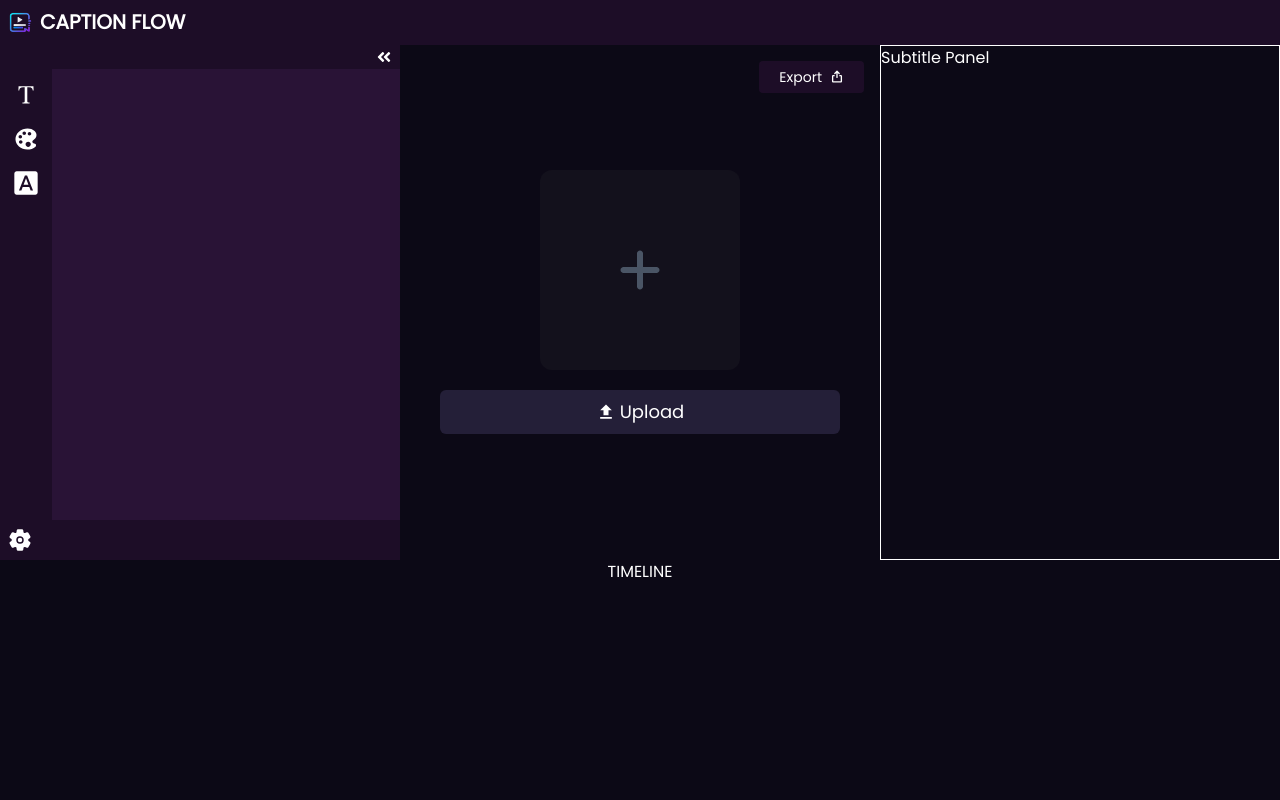
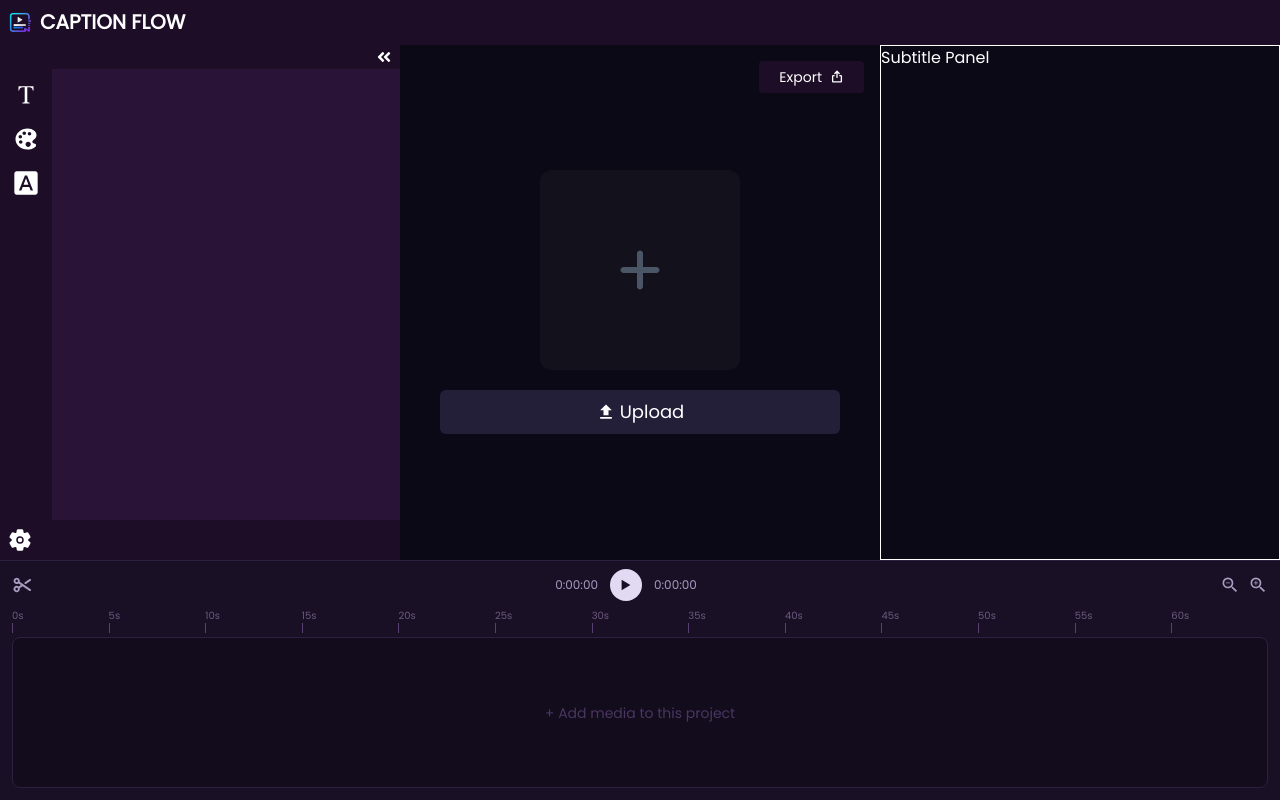
Before and after one commit to shaun045/ReactTS-CaptionFlow, a React (Vite) app: page /editor in a window 1280 px wide. Built offline with nearby package versions, Linux system fonts and the light colour scheme; no server answers.

Commit message:
Added timeline UI and refactored some of the refs and states

```diff
--- a/src/components/MainEditor/MainEditor.tsx
+++ b/src/components/MainEditor/MainEditor.tsx
@@ -4,12 +4,15 @@
 import { PiExportBold } from "react-icons/pi";
 import { FaWindowClose } from "react-icons/fa";
 
+interface MainEditorProps {
+  videoRef: React.RefObject<HTMLVideoElement | null>;
+  videoURL: string | null;
+  setVideoURL: (url: string | null) => void;
+}
 
-
-export default function MainEditor() {
+export default function MainEditor({videoRef, videoURL, setVideoURL}: MainEditorProps) {
   const fileInputRef = useRef<HTMLInputElement>(null);
   const [isDragging, setIsDragging] = useState(false);
-  const [videoURL, setVideoURL] = useState<string | null>(null);
 
   const handleFile = (file: File) => {
     if (!file.type.startsWith("video/")) return;
@@ -47,7 +50,7 @@
 
       {videoURL
         ? (<div className="relative group">
-            <video src={videoURL} controls className="rounded-xl max-w-230"/>
+            <video ref={videoRef} src={videoURL} controls className="rounded-xl max-w-230"/>
             <button className="absolute top-2 right-2 text-4xl cursor-pointer opacity-0 group-hover:opacity-100 pointer-events-none group-hover:pointer-events-auto transition-opacity duration-200"
             onClick={() => removeVideo()}
             >
--- a/src/components/Timeline/Timeline.tsx
+++ b/src/components/Timeline/Timeline.tsx
@@ -1,8 +1,62 @@
+import { PiScissorsBold } from "react-icons/pi";
+import { MdZoomIn, MdZoomOut } from "react-icons/md";
+import { IoPlaySharp } from "react-icons/io5";
 
-export default function Timeline() {
+interface TimelineProps {
+  videoRef: React.RefObject<HTMLVideoElement | null>;
+  videoURL: string | null;
+}
+
+export default function Timeline({videoRef, videoURL}: TimelineProps) {
   return(
-    <div className="h-60">
-      TIMELINE
+    <div className="flex flex-col w-full h-60 bg-[#1a1025] border-t border-[#2e1f40]">
+
+      {/* Toolbar */}
+      <div className="flex items-center justify-between px-3 py-2">
+        <div className="flex items-center gap-2">
+          <PiScissorsBold className="text-xl text-[#a89bc0] cursor-pointer hover:text-white transition-colors"/>
+        </div>
+
+        <div className="flex items-center gap-3">
+          <span className="text-xs text-[#a89bc0] tabular-nums">0:00:00</span>
+          <button className="flex items-center justify-center w-8 h-8 rounded-full bg-[#e2d9f3] text-[#1a1025] hover:bg-white transition-colors">
+            <IoPlaySharp className="text-sm"/>
+          </button>
+          <span className="text-xs text-[#a89bc0] tabular-nums">0:00:00</span>
+        </div>
+
+        <div className="flex items-center gap-2">
+          <MdZoomOut className="text-xl text-[#a89bc0] cursor-pointer hover:text-white transition-colors"/>
+          <MdZoomIn className="text-xl text-[#a89bc0] cursor-pointer hover:text-white transition-colors"/>
+        </div>
+      </div>
+
+      {/* Ruler */}
+      <div className="relative h-6 mx-3 mb-1">
+        <div className="flex items-end h-full gap-0">
+          {Array.from({ length: 13 }).map((_, i) => (
+            <div key={i} className="flex flex-col items-start" style={{ flex: 1 }}>
+              <span className="text-[10px] text-[#6b5a80]">{i === 0 ? "0s" : `${i * 5}s`}</span>
+              <div className="w-px h-2.5 bg-[#5a4070]"/>
+            </div>
+          ))}
+        </div>
+      </div>
+
+      {/* Track area */}
+      <div className="flex-1 mx-3 mb-3 bg-[#120c1c] rounded-lg border border-[#2e1f40] flex items-center justify-center">
+        {videoURL
+          ? (
+            <div className="w-full h-full px-2 py-2 flex items-center">
+              <div className="h-8 flex-1 bg-[#2e1a4a] rounded-md border border-[#4a2e70] flex items-center px-3 gap-2">
+                <span className="text-xs text-[#c4a8e8]">video.mp4</span>
+              </div>
+            </div>
+          )
+          : <span className="text-sm text-[#4a3660]">+ Add media to this project</span>
+        }
+      </div>
+
     </div>
   )
 }
--- a/src/pages/EditorPage.tsx
+++ b/src/pages/EditorPage.tsx
@@ -1,3 +1,4 @@
+import { useRef, useState } from "react";
 import MainEditor from "../components/MainEditor/MainEditor";
 import SideBar from "../components/SideBar/SideBar";
 import SubtitlePanel from "../components/SubtitlePanel/SubtitlePanel";
@@ -5,6 +6,9 @@
 import logo from "../assets/logo/Logo-bgremoved.png";
 
 export default function EditorPage() {
+  const videoRef = useRef<HTMLVideoElement>(null);
+  const [videoURL, setVideoURL] = useState<string | null>(null);
+
   return (
     <div className='flex flex-col text-white items-center w-full h-screen'>
       <div className="flex w-full py-2 bg-[#1d0d27]">
@@ -16,11 +20,18 @@
 
       <div className='flex flex-1 overflow-hidden w-full h-screen'>
         <SideBar />
-        <MainEditor />
+        <MainEditor
+          videoRef={videoRef}
+          videoURL={videoURL}
+          setVideoURL={setVideoURL}
+        />
         <SubtitlePanel />
       </div>
 
-      <Timeline />
+      <Timeline
+        videoRef={videoRef}
+        videoURL={videoURL}
+      />
 
     </div>
 )
```
